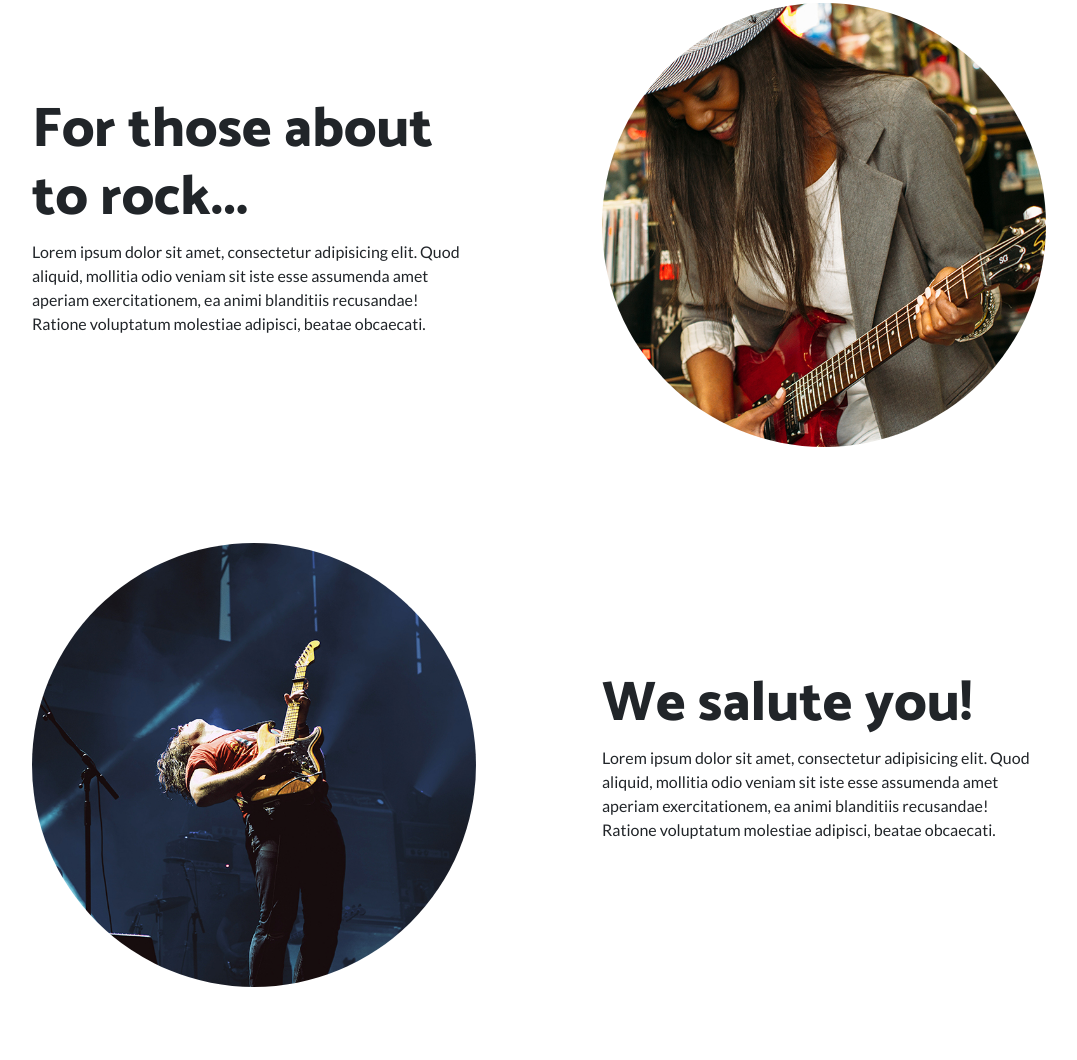
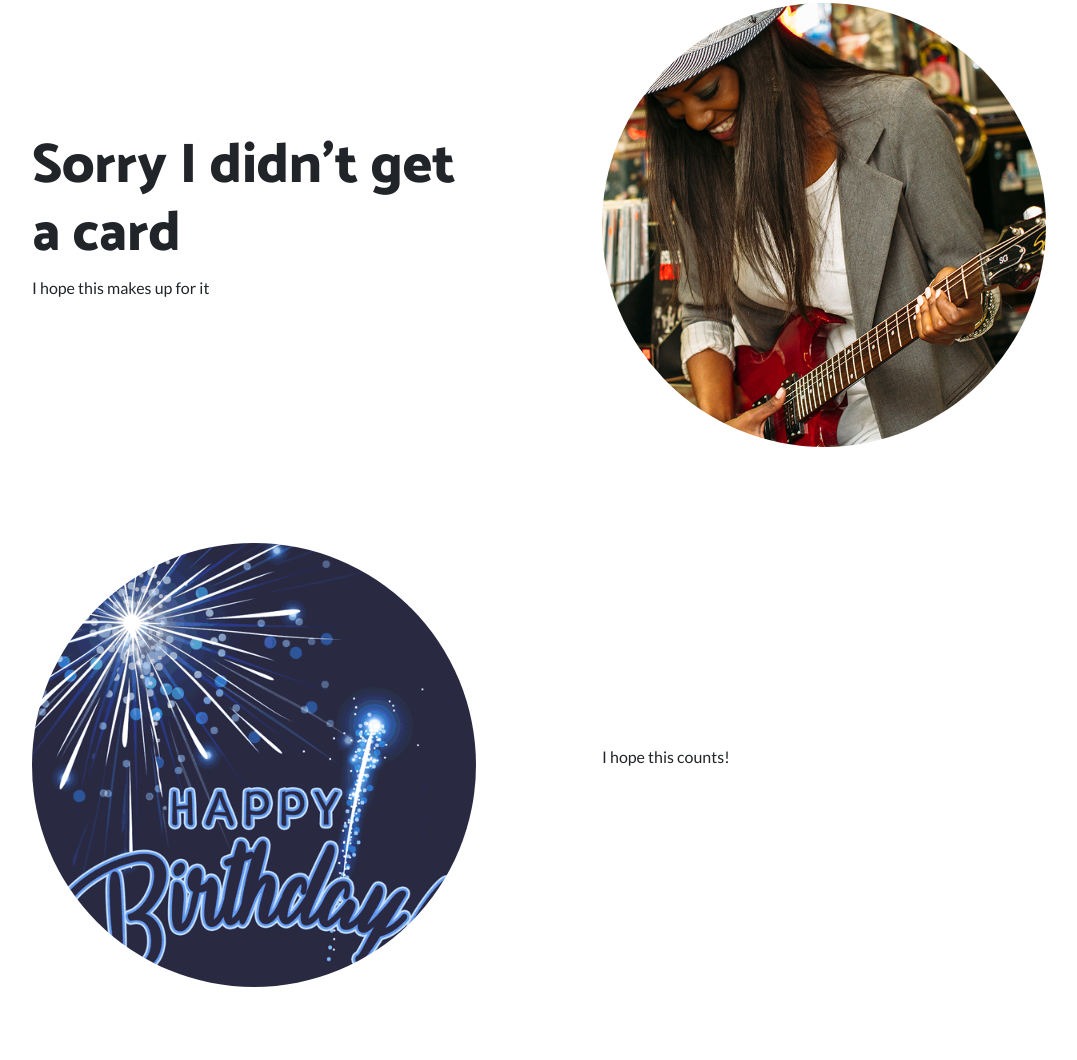
Before and after one commit to hmc-cs-jcrewe/HappyBirthdayMom, a website: page index.html in a window 1280 px wide. Shown: the part 732-1792 px from the top of the page, without its empty margins (101-1178 px from the left). Drawn offline with Linux system fonts and the light colour scheme.

Commit message:
Change text and add image

```diff
--- a/index.html
+++ b/index.html
@@ -47,8 +47,8 @@
     <header class="masthead text-center text-white">
       <div class="masthead-content">
         <div class="container">
-          <h1 class="masthead-heading mb-0">One Page Wonder</h1>
-          <h2 class="masthead-subheading mb-0">Will Rock Your Socks Off</h2>
+          <h1 class="masthead-heading mb-0">Happy Birthday Mom</h1>
+          <h2 class="masthead-subheading mb-0">I hope it's amazing!</h2>
           <a href="#" class="btn btn-primary btn-xl rounded-pill mt-5">Learn More</a>
         </div>
       </div>
@@ -68,8 +68,8 @@
           </div>
           <div class="col-lg-6 order-lg-1">
             <div class="p-5">
-              <h2 class="display-4">For those about to rock...</h2>
-              <p>Lorem ipsum dolor sit amet, consectetur adipisicing elit. Quod aliquid, mollitia odio veniam sit iste esse assumenda amet aperiam exercitationem, ea animi blanditiis recusandae! Ratione voluptatum molestiae adipisci, beatae obcaecati.</p>
+              <h2 class="display-4">Sorry I didn't get a card</h2>
+              <p>I hope this makes up for it</p>
             </div>
           </div>
         </div>
@@ -81,13 +81,12 @@
         <div class="row align-items-center">
           <div class="col-lg-6">
             <div class="p-5">
-              <img class="img-fluid rounded-circle" src="img/02.jpg" alt="">
+              <img class="img-fluid rounded-circle" src="img/bday1.gif" alt="">
             </div>
           </div>
           <div class="col-lg-6">
             <div class="p-5">
-              <h2 class="display-4">We salute you!</h2>
-              <p>Lorem ipsum dolor sit amet, consectetur adipisicing elit. Quod aliquid, mollitia odio veniam sit iste esse assumenda amet aperiam exercitationem, ea animi blanditiis recusandae! Ratione voluptatum molestiae adipisci, beatae obcaecati.</p>
+              <p>I hope this counts!</p>
             </div>
           </div>
         </div>
```
Also changed, not shown: img/bday1.gif (added).
